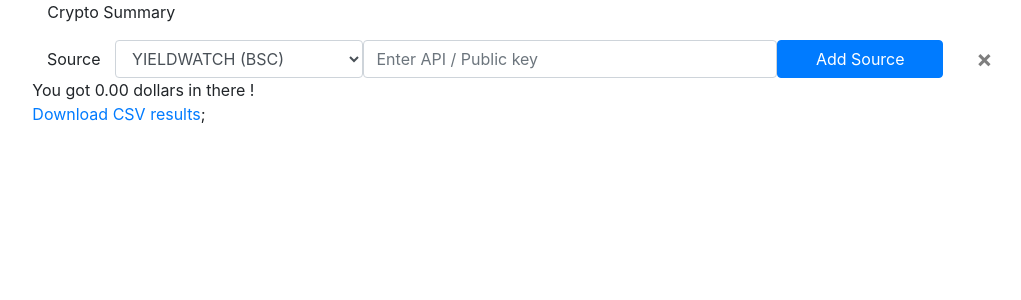
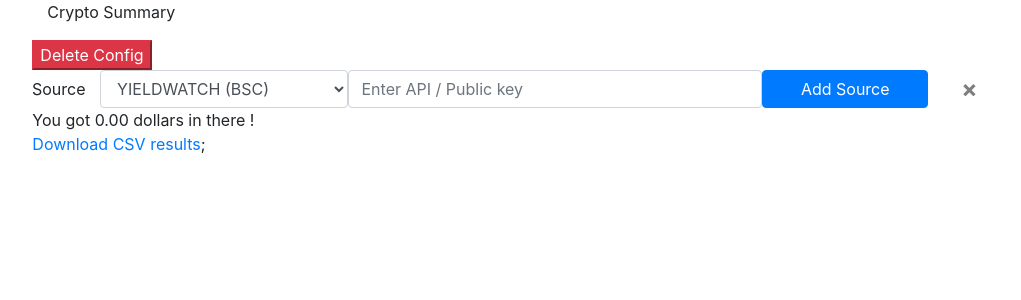
Before and after one commit to nikkolasg/theia, a React (Create React App) app: page / in a window 1280 px wide. Shown: the top 300 px of the page, without its empty margins (171-1192 px from the left). Built offline with nearby package versions, Linux system fonts and the light colour scheme.

Commit message:
use one type for form

```diff
--- a/src/App.js
+++ b/src/App.js
@@ -1,58 +1,60 @@
-import logo from './logo.svg';
 import './App.css';
 import React, { useState, useEffect } from 'react';
-import Select from 'react-select';
 import { sources, fetch_from } from './Source.js';
 import { CSVLink } from "react-csv";
 
 // a source entry is { type: <type>, key: <key> }
-const isEntryEqual = (e1,e2) => e1.type == e2.type && e1.key == e2.key;
+const isEntryEqual = (e1,e2) => e1.type === e2.type && e1.key === e2.key;
 const newEntry = (t,k) => { return { type: t, key: k }; };
 const emptyEntry = newEntry("","");
 
 function Source({entry,onSubmit,onDelete}) {
-    const defaultType = () => {
-        if (entry == undefined || entry.type == "") {
-            console.log("DEFAULT VALUE EMPTY ",entry," => replace by ",sources[0].label);
-            return sources[0].label;
-        } else {
-            return entry.type;
+    const defaultEntry = () => {
+        var e = {...entry};
+        if (entry === undefined || entry.type === "") {
+            e.type = sources[0].label;
         }
+        return e;
     }
-    const [type,setType] = useState(defaultType());
-    const [key,setKey] = useState(entry.key);
+    const [local,setLocal] = useState(defaultEntry());
+    const changeType = (t) => {
+        local.type = t;
+        setLocal({...local});
+    };
+    const changeKey = (k) => {
+        local.key = k;
+        setLocal({...local});
+    };
 
-    const getEntry = () => newEntry(type,key);
     const handleSubmit = (e) => {
         e.preventDefault();
-        const newEntry = getEntry();
-        console.log("OLD ENTRY ",entry," => NEW ENTRY (type",type,") : ",newEntry);
+        const newEntry = local;
+        console.log("OLD ENTRY ",entry," => NEW ENTRY (type",entry.type,") : ",newEntry);
         onSubmit(entry,newEntry);
-        setType("");
-        setKey("");
+        setLocal(newEntry("",""));
     };
 
-    console.log("NEW RENDER : type",type, defaultType(), entry);
+    console.log("NEW RENDER : type",local.type);
     const buttonText = isEntryEqual(entry,emptyEntry) ? "Add Source" : "Update";
     //const optionsDict = sources.map(e => {e.type: e.type.toUpperCase() });
 
     return (
         <div className='row'>
-            <form className= "form-inline well" role="form" onSubmit={handleSubmit}>
+            <form className= "form-inline well" onSubmit={handleSubmit}>
                 <div className="form-group">
                     <label  className="col-md-1">Source</label>
                     <select className="form-control col-md-3"
-                            value={type}
+                            value={local.type}
                             defaultValue={sources[0].label}
-                            onChange={e => setType(e.target.value)}>
+                            onChange={e => changeType(e.target.value)}>
                         { sources.map(s =>
                             <option value={s.label}>
                                 {s.label.toUpperCase()}
                             </option>) }
                     </select>
                     <input
-                      value={key}
-                      onChange={e => setKey(e.target.value)}
+                      value={local.key}
+                      onChange={e => changeKey(e.target.value)}
                       type='text'
                       size="50"
                       className='form-control col-md-5 col-md-offset-4'
@@ -63,7 +65,10 @@ function Source({entry,onSubmit,onDelete}) {
                         {buttonText}
                     </button>
                     <button type="button"
-                        onClick={() => onDelete(getEntry())}
+                        // we pass the entry we've been given as this how the
+                        // config  looks up for the index to remove in the list
+                        // TODO : maybe give an ID to each entry ?
+                        onClick={() => onDelete(entry)}
                         className="close col-md-1"
                         aria-label="Delete">
                       <span aria-hidden="true">&times;</span>
@@ -104,7 +109,7 @@ function Config({newConfigCallback}) {
 
     const submitEntry = (old,newEntry) => {
         let idx = entries.findIndex(e => isEntryEqual(old,e));
-        if (idx != -1) { // entry is being updated
+        if (idx !== -1) { // entry is being updated
             entries[idx] = newEntry;
         } else { // entry is being created for the first time
             entries.push(newEntry);
@@ -116,7 +121,7 @@ function Config({newConfigCallback}) {
     const deleteEntry = (entry) => {
         console.log("DELETE ENTRY ",entry," ON ",entries);
         let idx = entries.findIndex(e => isEntryEqual(entry,e));
-        if (idx == -1) {
+        if (idx === -1) {
             // silent return because the entry is the empty one
             return;
         }
@@ -124,9 +129,16 @@ function Config({newConfigCallback}) {
         console.log("DELETE ENTRY NEW STATE",entries);
         updateAndSend();
     }
+
+    const deleteConfig = () => localStorage.removeItem(entriesKey);
+
     console.log("ENTRIES SIZE: ",entries.length, " ==> ",entries);
     return (
         <div className="Config">
+        <div className="row">
+            <button className="btc btn-danger" Click={deleteConfig}> Delete Config </button>
+        </div>
+        <div className="row">
         {
             entries.map(e =>
                 <Source
@@ -145,6 +157,7 @@ function Config({newConfigCallback}) {
                 onDelete={deleteEntry}
             />
         }
+        </div>
         </div>
     );
 }
@@ -187,7 +200,6 @@ function App() {
         localStorage.setItem(resultsKey,json);
     },[results]);
 
-
     const newConfig = (entries) => {
         console.log("NEW ENTRIES SETUP: ",entries);
         const fetchAndProcess = async (all) => {
--- a/src/Source.js
+++ b/src/Source.js
@@ -14,10 +14,9 @@ const newRow = (plat,token,usd)  => {
 };
 
 async function fetch_from(entry) {
-    const source = sources.find(e => e.label == entry.type);
-    if (source == undefined) {
-        console.log("ERROR FETCH FROM UNDEFINED ",entry);
-        throw "Error undefined source";
+    const source = sources.find(e => e.label === entry.type);
+    if (source === undefined) {
+        throw new Error("Error undefined source", entry);
     }
     return await source.method(entry.key);
 }
@@ -28,8 +27,8 @@ async function fetch_yieldwatch(key) {
     const params = platforms_url.join(",");
     const resp = await fetch(`https://www.yieldwatch.net/api/all/${key}?platforms=${params}`);
     const json = await resp.json();
-    if (json.status == "0") {
-        throw "Invalid request (maybe invalid address?";
+    if (json.status === "0") {
+        throw new Error("Invalid request (maybe invalid address?");
     }
     const results = json["result"];
     const fetch_vault = (plat) => {
@@ -64,7 +63,7 @@ async function fetch_fil(key) {
     const resp = await fetch(`https://filfox.info/api/v1/address/${key}`);
     const json = await resp.json();
     if (json["statusCode"]) {
-        throw "Invalid FIL request";
+        throw new Error("Invalid FIL request");
     }
     const balance = json["balance"] / Math.pow(10,18);
     const price = await get_price_usd("filecoin");
```
